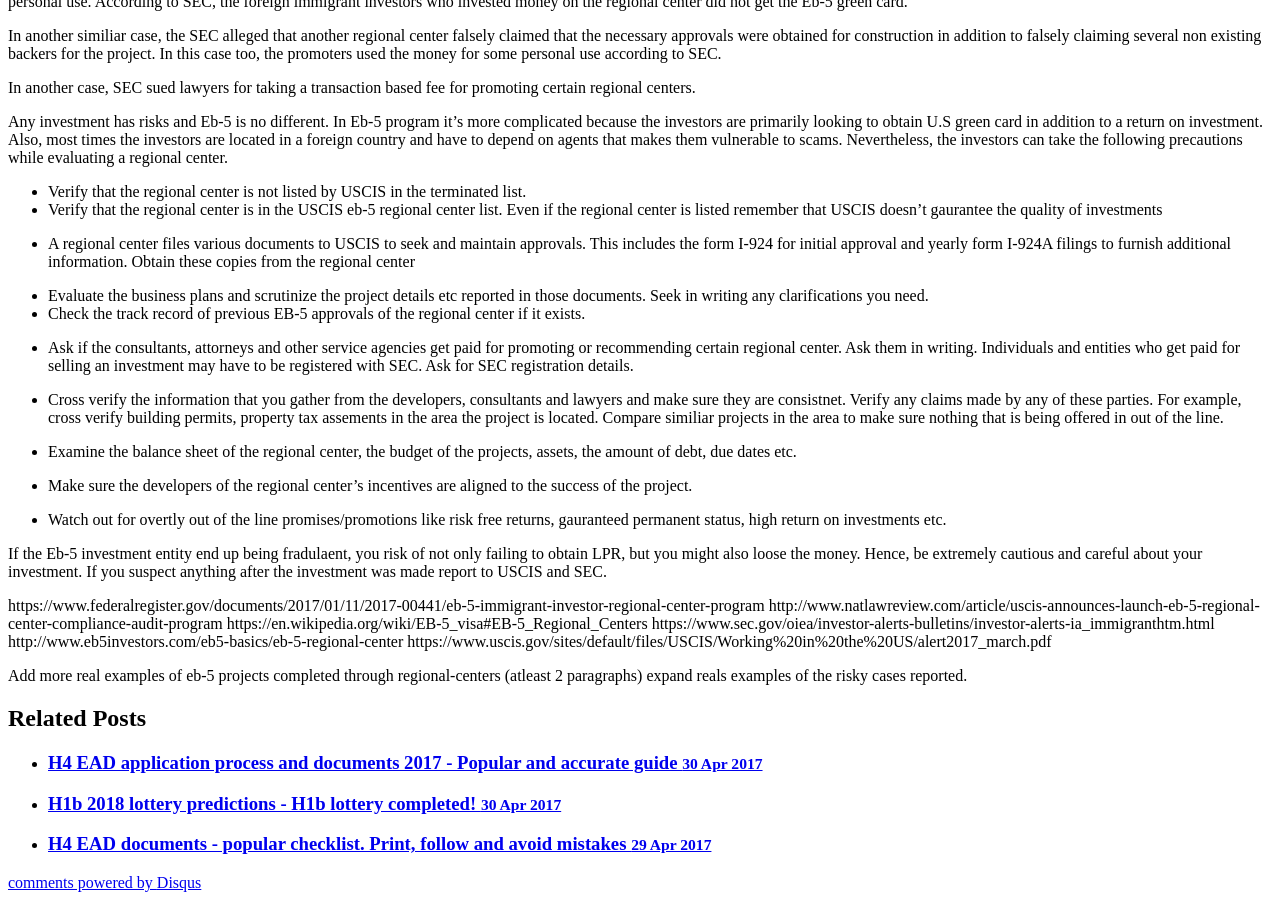
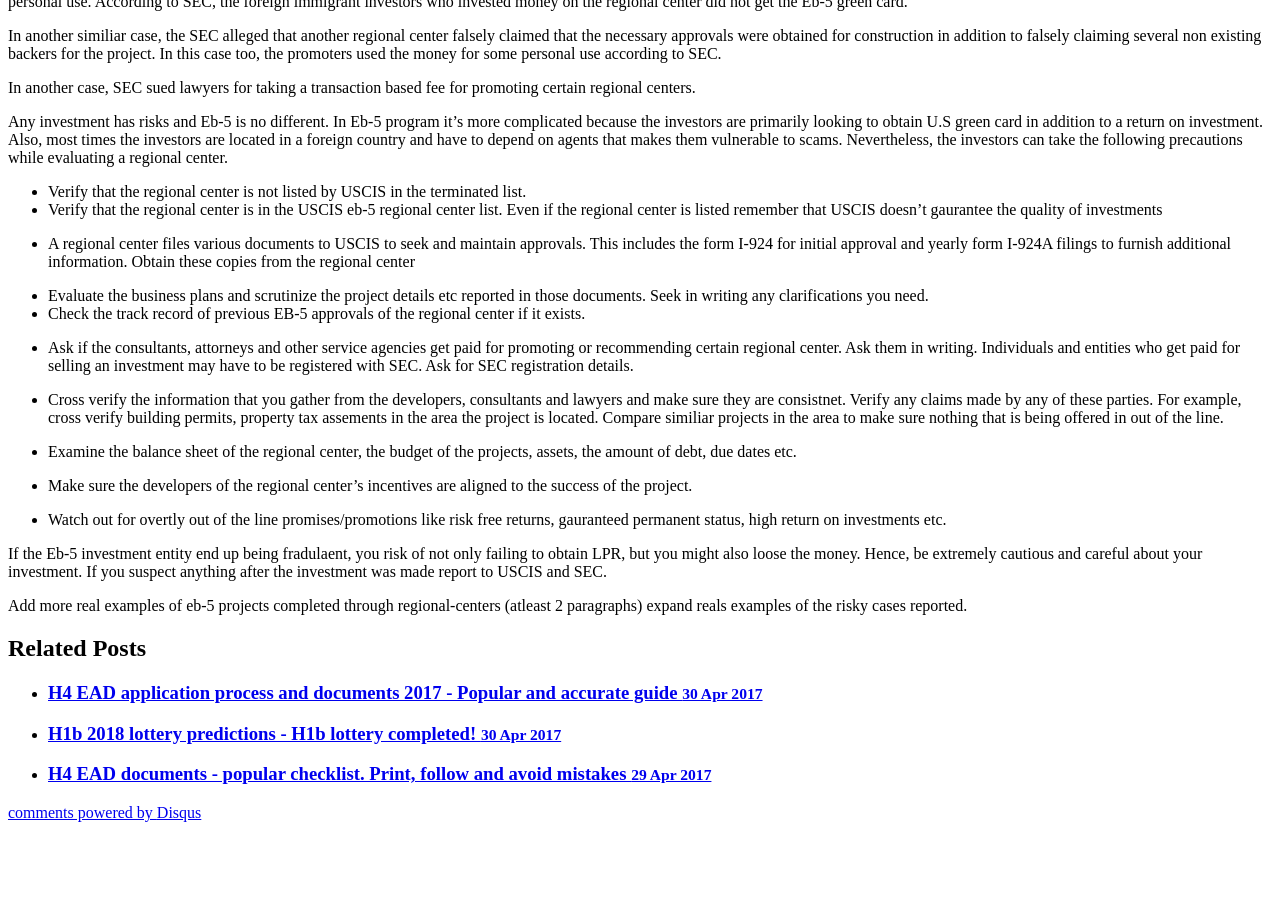
Before and after one commit to gitforwork2/gitforwork.github.io, a Jekyll site: the page built from _posts/2017-5-17-eb5-regional-center.md, in a window 1280 px wide and 900 px high, scrolled down 3077 px. Built offline with Jekyll 4.4.1, drawn with Linux system fonts in a browser that asks for light colours; nearby versions of some CDN libraries; comment, search, counter and statistics services are not loaded; after the commit the page ends 3907 px from its top, so only the background shows below that; some of the changed lines change nothing that is shown; some of the changed text lies outside the part shown.

Commit message:
Update 2017-5-17-eb5-regional-center.md

```diff
--- a/_posts/2017-5-17-eb5-regional-center.md
+++ b/_posts/2017-5-17-eb5-regional-center.md
@@ -162,12 +162,5 @@ cross verify building permits, property tax assements in the area the project is
 
 If the Eb-5 investment entity end up being fradulaent, you risk of not only failing to obtain LPR, but you might also loose the money. Hence, be extremely cautious and careful about your investment. If you suspect anything after the investment was made report to USCIS and SEC.
 
-https://www.federalregister.gov/documents/2017/01/11/2017-00441/eb-5-immigrant-investor-regional-center-program
-http://www.natlawreview.com/article/uscis-announces-launch-eb-5-regional-center-compliance-audit-program
-https://en.wikipedia.org/wiki/EB-5_visa#EB-5_Regional_Centers
-https://www.sec.gov/oiea/investor-alerts-bulletins/investor-alerts-ia_immigranthtm.html
-http://www.eb5investors.com/eb5-basics/eb-5-regional-center
-https://www.uscis.gov/sites/default/files/USCIS/Working%20in%20the%20US/alert2017_march.pdf
-
 Add more real examples of eb-5 projects completed through regional-centers (atleast 2 paragraphs)
 expand reals examples of the risky cases reported.
```
